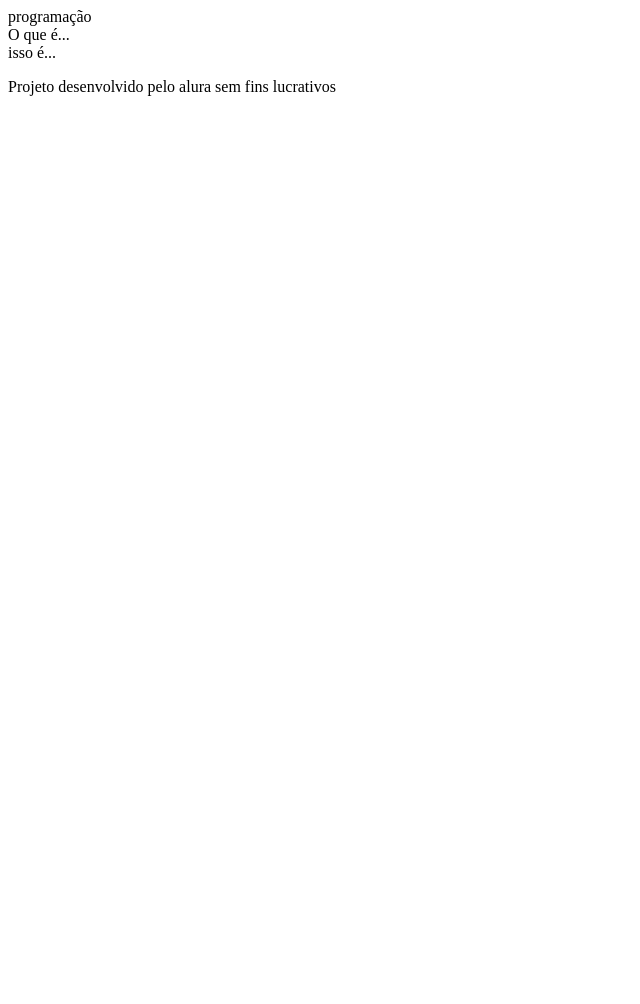
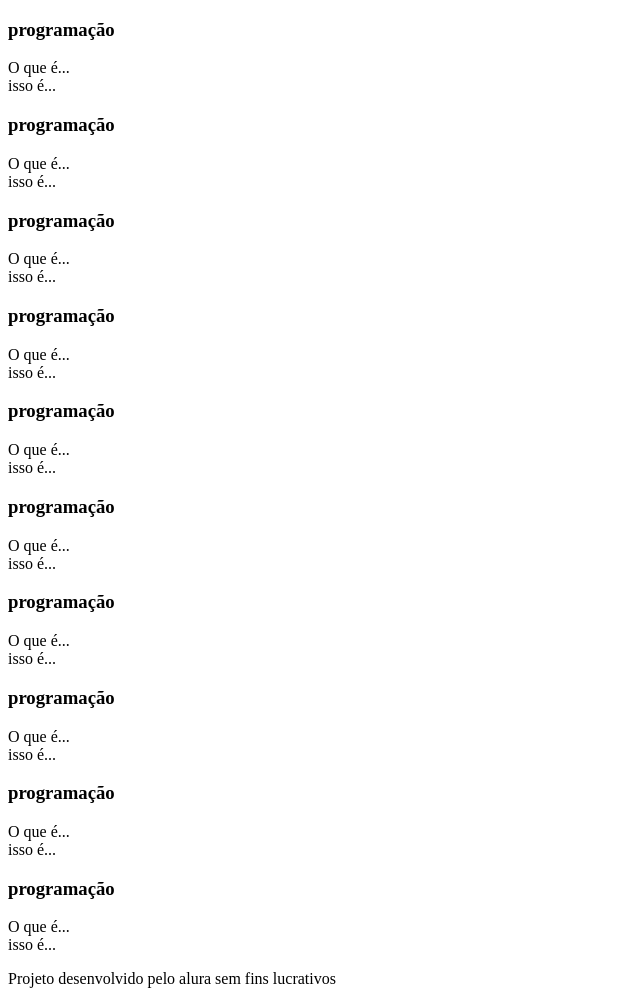
Before and after one commit to FehGSDF/PaginaWeb-Felipe, a plain HTML site: page index.html in a window 1280 px wide. Shown: the whole page, without its empty margins (0-640 px from the left). Before the commit the page ends 800 px from the top, so only its background shows below. Drawn offline with Linux system fonts and the light colour scheme.

Commit message:
Segundo Commit

```diff
--- a/index.html
+++ b/index.html
@@ -9,7 +9,105 @@
     <main>
 <section id="container">
     <article class="cartao">
-        <div class="cartao__conteudo>
+        <div class="cartao__conteudo">
+        <h3>programação</h3>
+        <div class="class__conteudo_pergunta">
+            O que é...
+        </div>
+        <div class="class__conteudo__resposta">
+            isso é...
+        </div>
+        </div>
+        <section id="container">
+    <article class="cartao">
+        <div class="cartao__conteudo">
+        <h3>programação</h3>
+        <div class="class__conteudo_pergunta">
+            O que é...
+        </div>
+        <div class="class__conteudo__resposta">
+            isso é...
+        </div>
+        <section id="container">
+    <article class="cartao">
+        <div class="cartao__conteudo">
+        <h3>programação</h3>
+        <div class="class__conteudo_pergunta">
+            O que é...
+        </div>
+        <div class="class__conteudo__resposta">
+            isso é...
+        </div>
+        </div>
+        <section id="container">
+    <article class="cartao">
+        <div class="cartao__conteudo">
+        <h3>programação</h3>
+        <div class="class__conteudo_pergunta">
+            O que é...
+        </div>
+        <div class="class__conteudo__resposta">
+            isso é...
+        </div>
+        </div>
+        <section id="container">
+    <article class="cartao">
+        <div class="cartao__conteudo">
+        <h3>programação</h3>
+        <div class="class__conteudo_pergunta">
+            O que é...
+        </div>
+        <div class="class__conteudo__resposta">
+            isso é...
+        </div>
+        </div>
+        <section id="container">
+    <article class="cartao">
+        <div class="cartao__conteudo">
+        <h3>programação</h3>
+        <div class="class__conteudo_pergunta">
+            O que é...
+        </div>
+        <div class="class__conteudo__resposta">
+            isso é...
+        </div>
+        </div>
+        <section id="container">
+    <article class="cartao">
+        <div class="cartao__conteudo">
+        <h3>programação</h3>
+        <div class="class__conteudo_pergunta">
+            O que é...
+        </div>
+        <div class="class__conteudo__resposta">
+            isso é...
+        </div>
+        </div>
+        <section id="container">
+    <article class="cartao">
+        <div class="cartao__conteudo">
+        <h3>programação</h3>
+        <div class="class__conteudo_pergunta">
+            O que é...
+        </div>
+        <div class="class__conteudo__resposta">
+            isso é...
+        </div>
+        </div>
+        <section id="container">
+    <article class="cartao">
+        <div class="cartao__conteudo">
+        <h3>programação</h3>
+        <div class="class__conteudo_pergunta">
+            O que é...
+        </div>
+        <div class="class__conteudo__resposta">
+            isso é...
+        </div>
+        </div>
+        <section id="container">
+    <article class="cartao">
+        <div class="cartao__conteudo">
         <h3>programação</h3>
         <div class="class__conteudo_pergunta">
             O que é...
```
